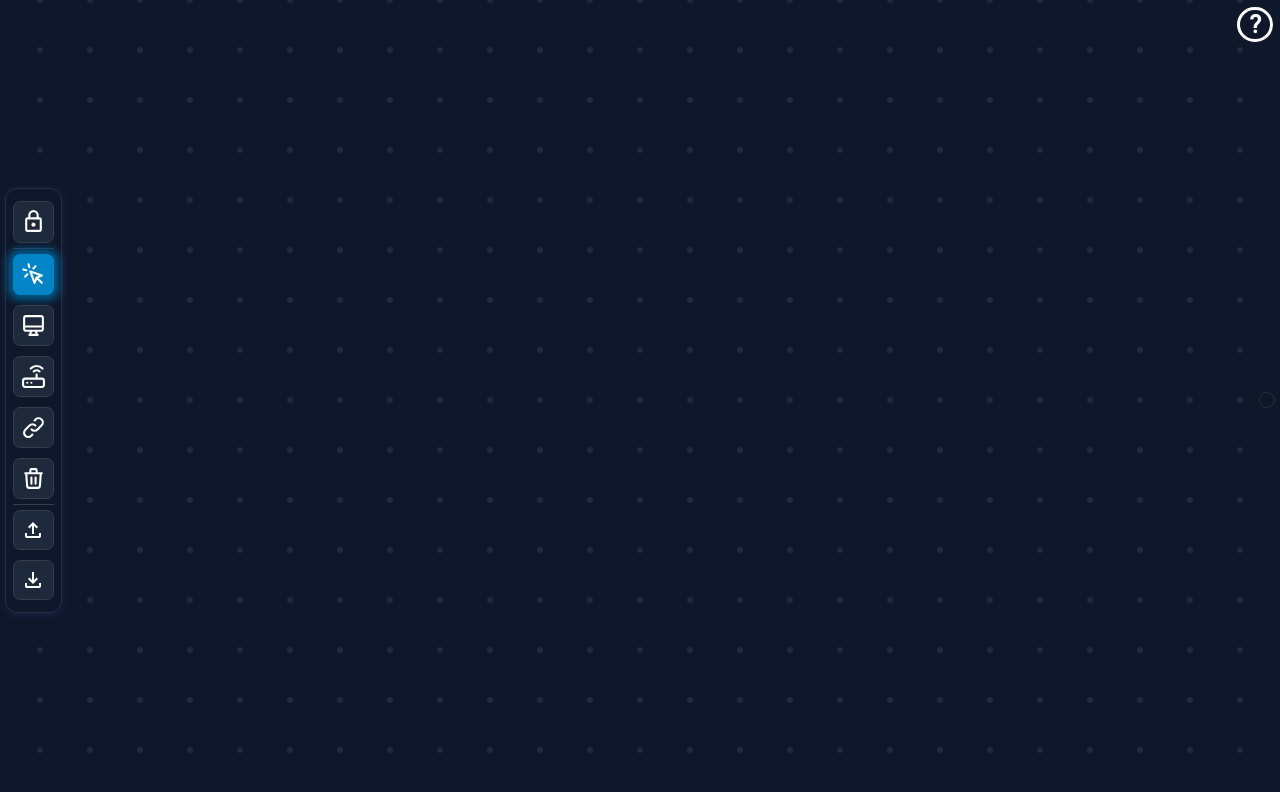
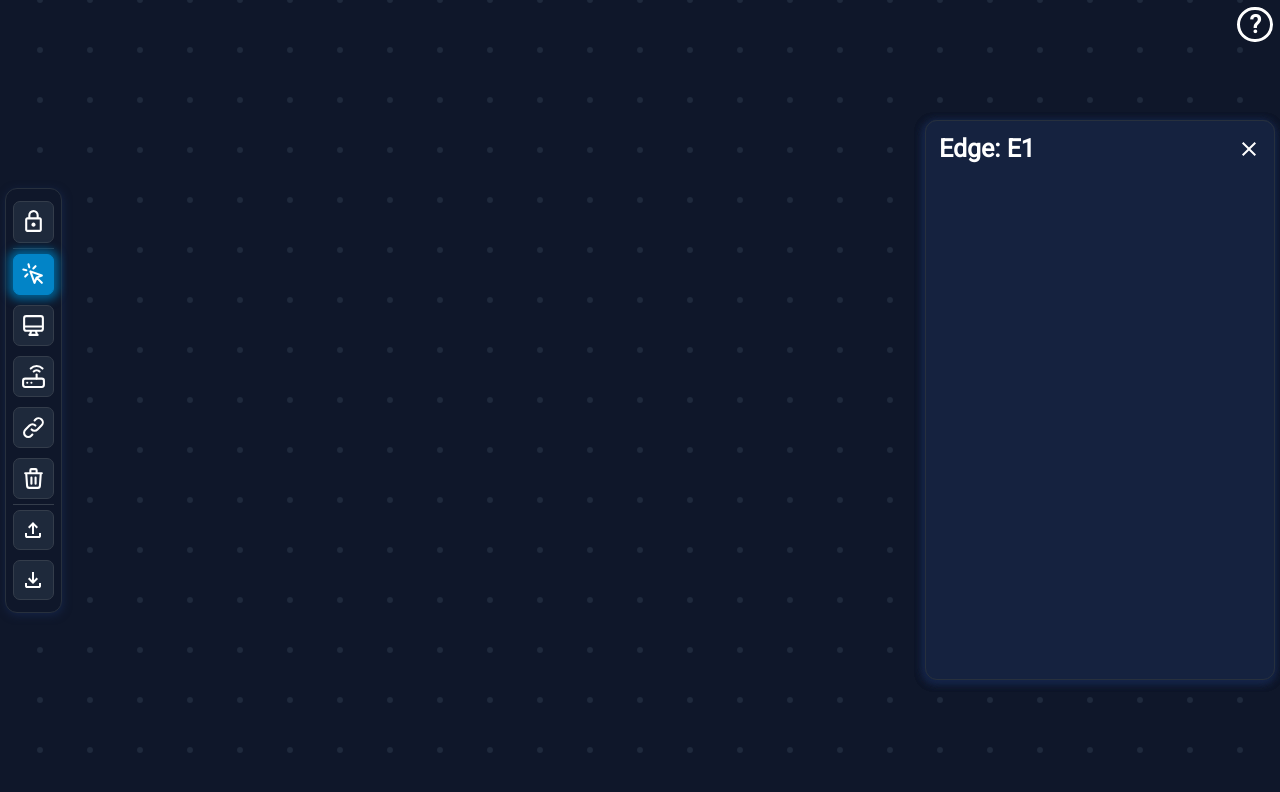
Before and after one commit to taha-ahmed-mallick/Network-Routing-CCA, a plain HTML site: page index.html in a window 1280 px wide. Drawn offline with Linux system fonts and the light colour scheme.

Commit message:
starting to make the inspect panel.

```diff
--- a/index.html
+++ b/index.html
@@ -70,7 +70,24 @@
                     d="M12,16L7,11L8.4,9.55l2.6,2.6V4h2v8.15l2.6-2.6L17,11l-5,5ZM6,20q-0.82,0-1.41-0.59T4,18V15H6v3H18V15h2v3q0,0.82-0.59,1.41T18,20H6Z" />
             </svg></span>
     </div>
-    <div id="detail-panel"></div>
+    <div id="client-inspect" class="detail-panel active">
+        <div>
+            <h4>Client: <span>C1</span></h4>
+            <img src="./imgs/close.svg" alt="X" draggable="false">
+        </div>
+    </div>
+    <div id="router-inspect" class="detail-panel active">
+        <div>
+            <h4>Router: <span>R1</span></h4>
+            <img src="./imgs/close.svg" alt="X" draggable="false">
+        </div>
+    </div>
+    <div id="edge-inspect" class="detail-panel active">
+        <div>
+            <h4>Edge: <span>E1</span></h4>
+            <img src="./imgs/close.svg" alt="X" draggable="false">
+        </div>
+    </div>
     <span id="help-btn">?</span>
 </body>
 
--- a/style.css
+++ b/style.css
@@ -100,20 +100,51 @@ div#side-panel>div.line {
     background: #343d4b;
 }
 
-div#detail-panel {
-    right: 0px;
+div.detail-panel {
+    right: -360px;
     position: absolute;
     margin: 5px;
-    background: #0f172a;
+    background: #15223f;
+    height: 70vh;
+    width: 350px;
     border: 1px solid #27303d;
-    padding: 7px;
+    padding: 13px;
     border-radius: 0.75rem;
     color: #ffffff;
     font-size: 25px;
+    /* display: flex;
+    justify-content: space-around;
+    flex-direction: column; */
+    box-shadow: -1px 2px 9px 0px #152447;
+    transition: right 250ms linear(0 0%, 0 1.8%, 0.01 3.6%, 0.03 6.35%, 0.07 9.1%, 0.13 11.4%, 0.19 13.4%, 0.27 15%, 0.34 16.1%, 0.54 18.35%, 0.66 20.6%, 0.72 22.4%, 0.77 24.6%, 0.81 27.3%, 0.85 30.4%, 0.88 35.1%, 0.92 40.6%, 0.94 47.2%, 0.96 55%, 0.98 64%, 0.99 74.4%, 1 86.4%, 1 100%);
+}
+
+div.detail-panel.active {
+    right: 0px;
+}
+
+div.detail-panel>div {
     display: flex;
-    justify-content: space-around;
-    flex-direction: column;
-    transition: left 250ms linear(0 0%, 0 1.8%, 0.01 3.6%, 0.03 6.35%, 0.07 9.1%, 0.13 11.4%, 0.19 13.4%, 0.27 15%, 0.34 16.1%, 0.54 18.35%, 0.66 20.6%, 0.72 22.4%, 0.77 24.6%, 0.81 27.3%, 0.85 30.4%, 0.88 35.1%, 0.92 40.6%, 0.94 47.2%, 0.96 55%, 0.98 64%, 0.99 74.4%, 1 86.4%, 1 100%);
+    justify-content: space-between;
+    align-items: center;
+}
+
+div.detail-panel>div>img {
+    width: 24px;
+    height: 24px;
+    cursor: pointer;
+    background: #ff000000;
+    border-radius: 2px;
+    transition: background 150ms linear, transform 150ms ease-out;
+}
+
+div.detail-panel>div>img:hover {
+    background: #ff0000ff;
+    transform: scale(1.15);
+}
+
+div.detail-panel>div>img:active {
+    transform: scale(0.95);
 }
 
 canvas#bg {
```
Also changed, not shown: imgs/close.svg (added).
